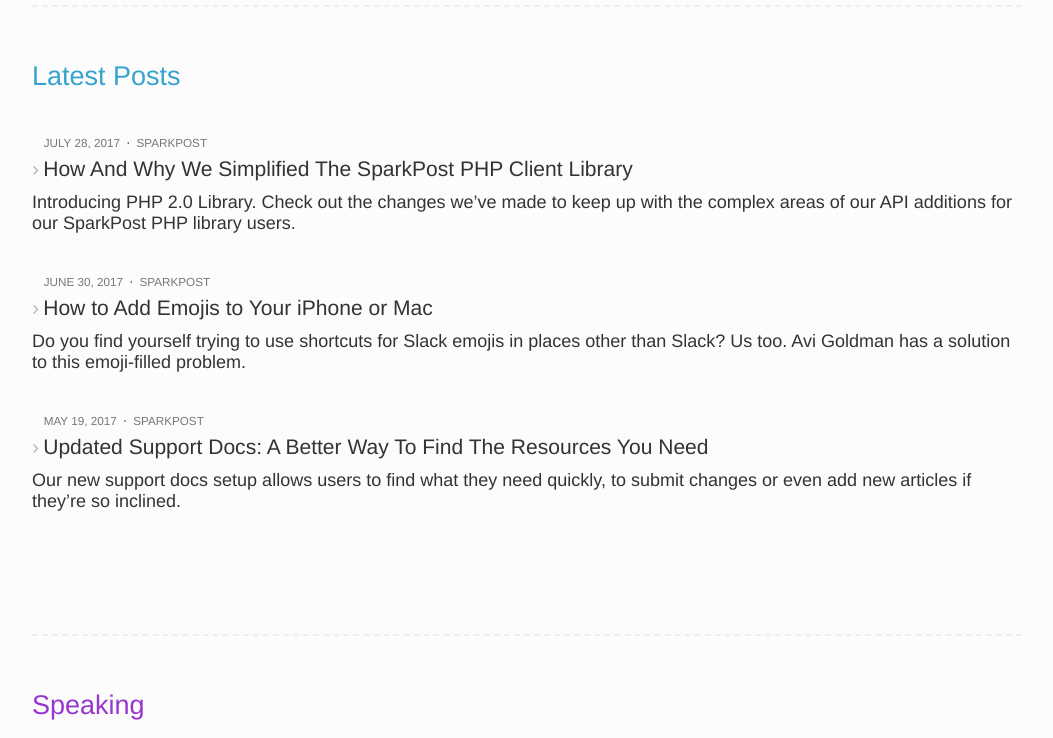
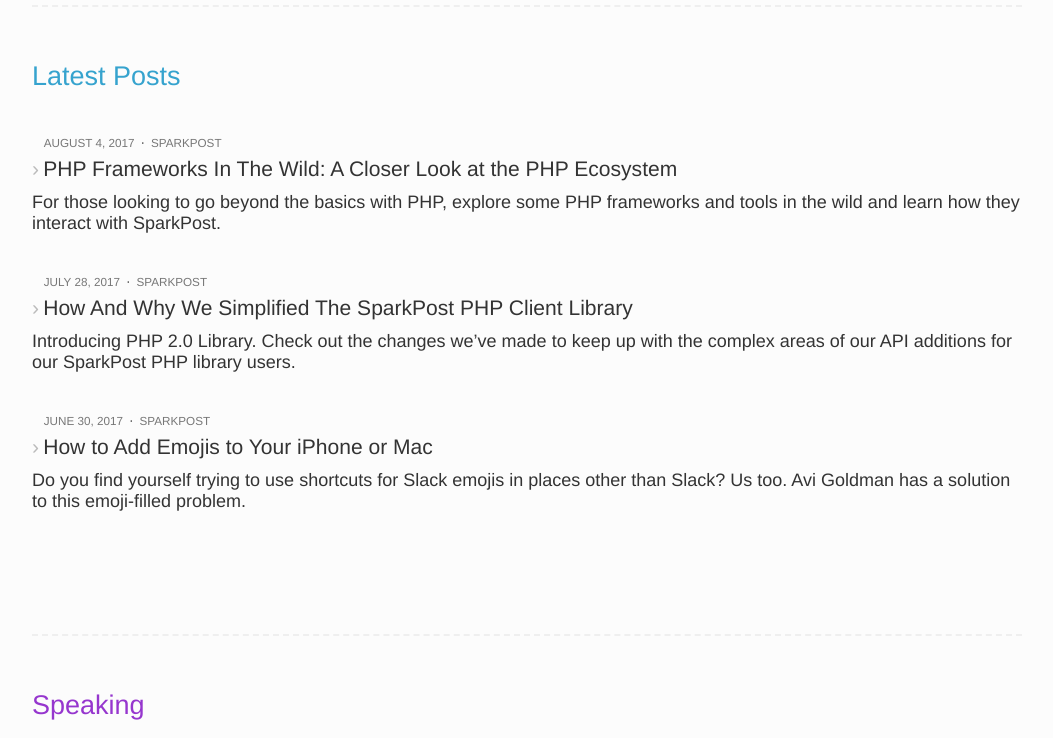
Before and after one commit to avigoldman/avigoldman.github.io, a plain HTML site: page index.html in a window 1280 px wide. Shown: the part 1120-1858 px from the top of the page, without its empty margins (113-1166 px from the left). Drawn offline with Linux system fonts and the light colour scheme; some packages are replaced by stand-ins of ours.

Commit message:
new post

```diff
--- a/index.html
+++ b/index.html
@@ -9,8 +9,6 @@
         `Y8888888Y'
           `Y888Y'
             `Y'
-
-
 
 
  ___________________________
@@ -95,6 +93,14 @@
       </section>
       <section class="blog">
         <h2><a href="https://www.sparkpost.com/blog/author/agoldman">Latest Posts <span>see more</span></a></h2>
+        <a href="https://www.sparkpost.com/blog/php-frameworks/">
+          <article>
+            <span class="meta">August 4, 2017 <small>&bull;</small> SparkPost</span>
+            <h3>PHP Frameworks In The Wild: A Closer Look at the PHP Ecosystem</h3>
+            <p>For those looking to go beyond the basics with PHP, explore some PHP frameworks and tools in the wild and learn how they interact with SparkPost.</p>
+          </article>
+        </a>
+
         <a href="https://www.sparkpost.com/blog/php-client-library-2-0/">
           <article>
             <span class="meta">July 28, 2017 <small>&bull;</small> SparkPost</span>
@@ -108,14 +114,6 @@
             <span class="meta">June 30, 2017 <small>&bull;</small> SparkPost</span>
             <h3>How to Add Emojis to Your iPhone or Mac</h3>
             <p>Do you find yourself trying to use shortcuts for Slack emojis in places other than Slack? Us too. Avi Goldman has a solution to this emoji-filled problem.</p>
-          </article>
-        </a>
-
-        <a href="https://www.sparkpost.com/blog/updated-support-docs/">
-          <article>
-            <span class="meta">May 19, 2017 <small>&bull;</small> SparkPost</span>
-            <h3>Updated Support Docs: A Better Way To Find The Resources You Need</h3>
-            <p>Our new support docs setup allows users to find what they need quickly, to submit changes or even add new articles if they’re so inclined.</p>
           </article>
         </a>
       </section>
```
